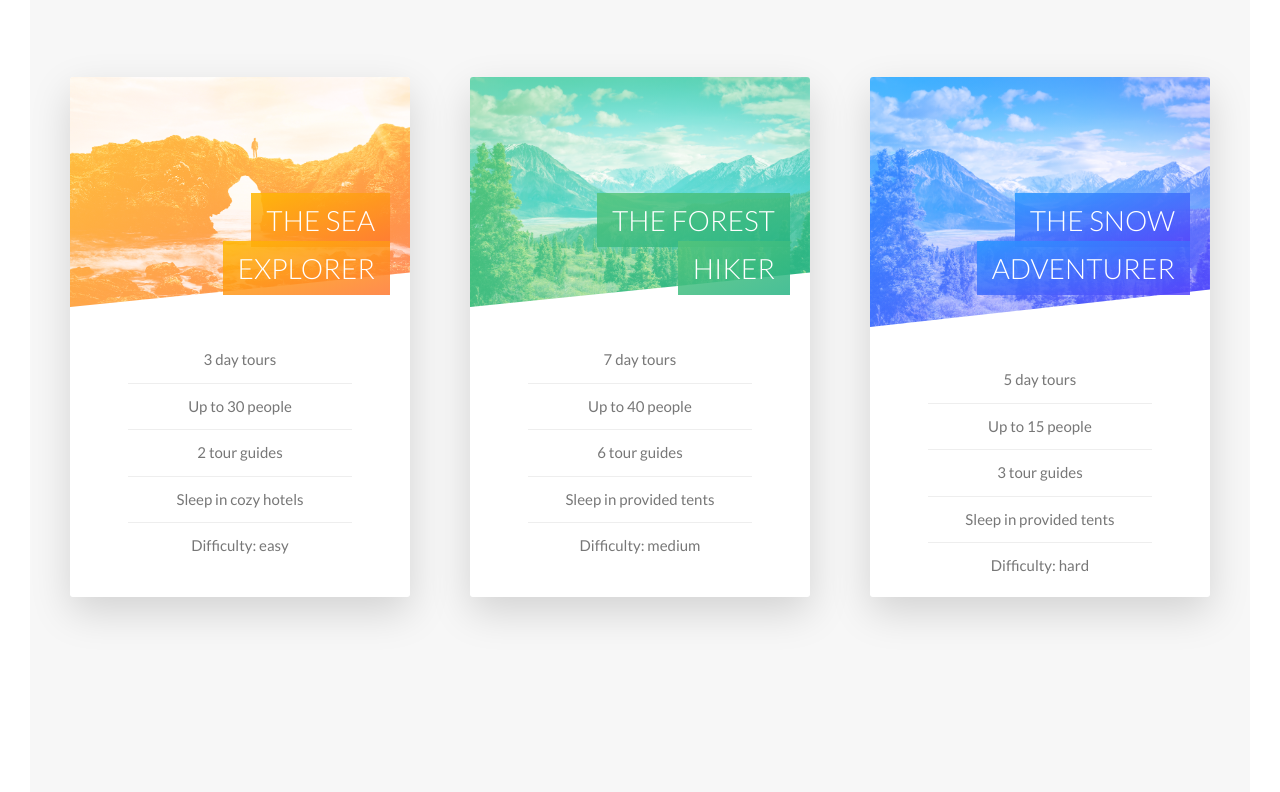
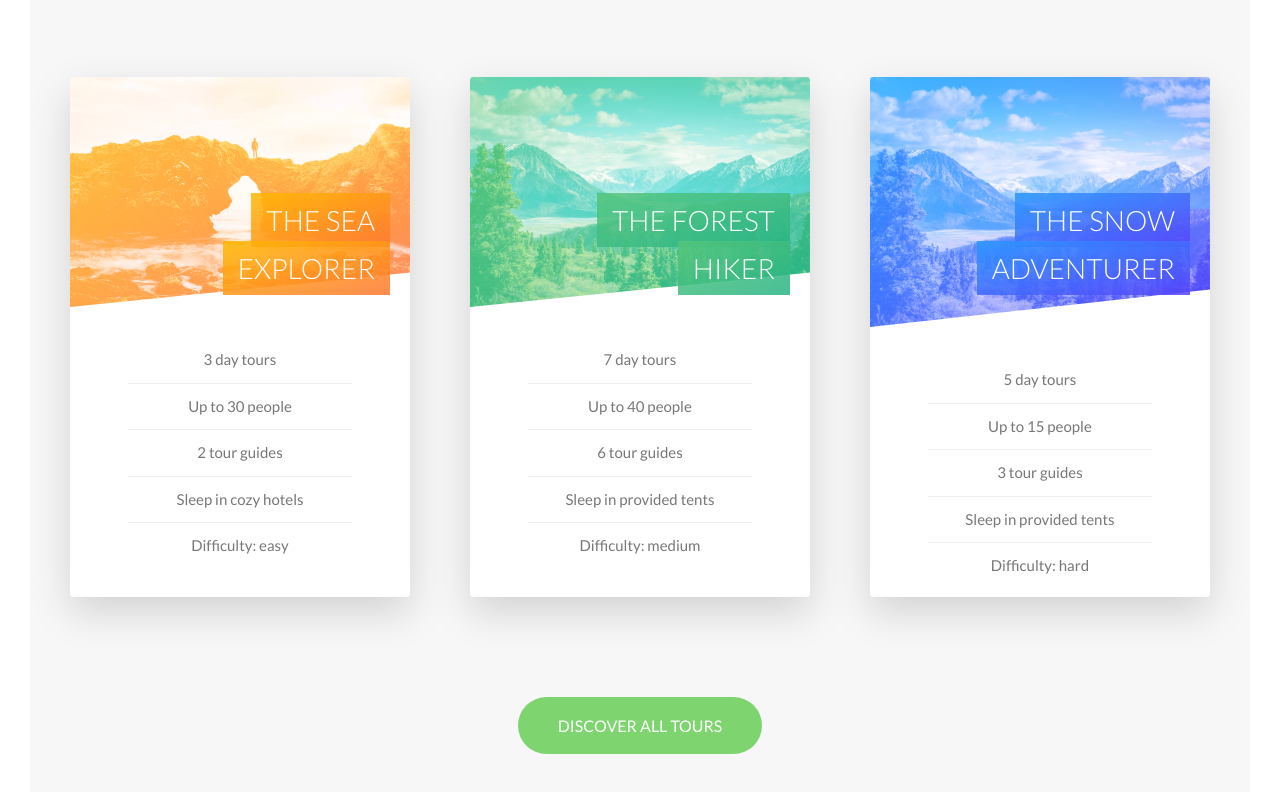
Before and after one commit to salahmander/nature-landing-page, a website: page index.html in a window 1280 px wide. Shown: the part 2564-3356 px from the top of the page. Drawn offline with Linux system fonts and the light colour scheme.

Commit message:
Create a new button for the most popular tours section.

```diff
--- a/index.html
+++ b/index.html
@@ -245,6 +245,9 @@
               </div>
             </div>
           </div>
+          <div class="u-center-text u-margin-top-huge">
+            <a href="#" class="btn btn--green">Discover all tours</a>
+        </div>
         </section>
       </div>
     </main>
--- a/sass/base/_utilities.scss
+++ b/sass/base/_utilities.scss
@@ -5,11 +5,16 @@
 .u-margin-bottom-big {
   margin-bottom: 8rem;
 }
-
 .u-margin-bottom-medium {
   margin-bottom: 4rem;
 }
-
 .u-margin-bottom-small {
   margin-bottom: 2rem;
 }
+
+.u-margin-top-big {
+  margin-top: 8rem;
+}
+.u-margin-top-huge {
+  margin-top: 10rem;
+}
--- a/sass/components/_button.scss
+++ b/sass/components/_button.scss
@@ -32,6 +32,15 @@
 
     &::after {
       background-color: $color-white;
+    }
+  }
+
+  &--green {
+    background-color: $color-primary;
+    color: $color-white;
+
+    &::after {
+      background-color: $color-primary;
     }
   }
 
--- a/sass/components/_card.scss
+++ b/sass/components/_card.scss
@@ -66,6 +66,7 @@
     background-blend-mode: screen;
     -webkit-clip-path: polygon(0 0, 100% 0, 100% 85%, 0 100%);
     clip-path: polygon(0 0, 100% 0, 100% 85%, 0 100%);
+
 
     &--1 {
       background-image: linear-gradient(
--- a/sass/pages/_home.scss
+++ b/sass/pages/_home.scss
@@ -25,6 +25,6 @@
 
 .section-tours {
   background-color: $color-grey-light-1;
-  padding: 25rem 0 50rem 0;
+  padding: 25rem 0 15rem 0;
   margin-top: -10rem;
 }
```
Also changed, not shown: css/style.css.
